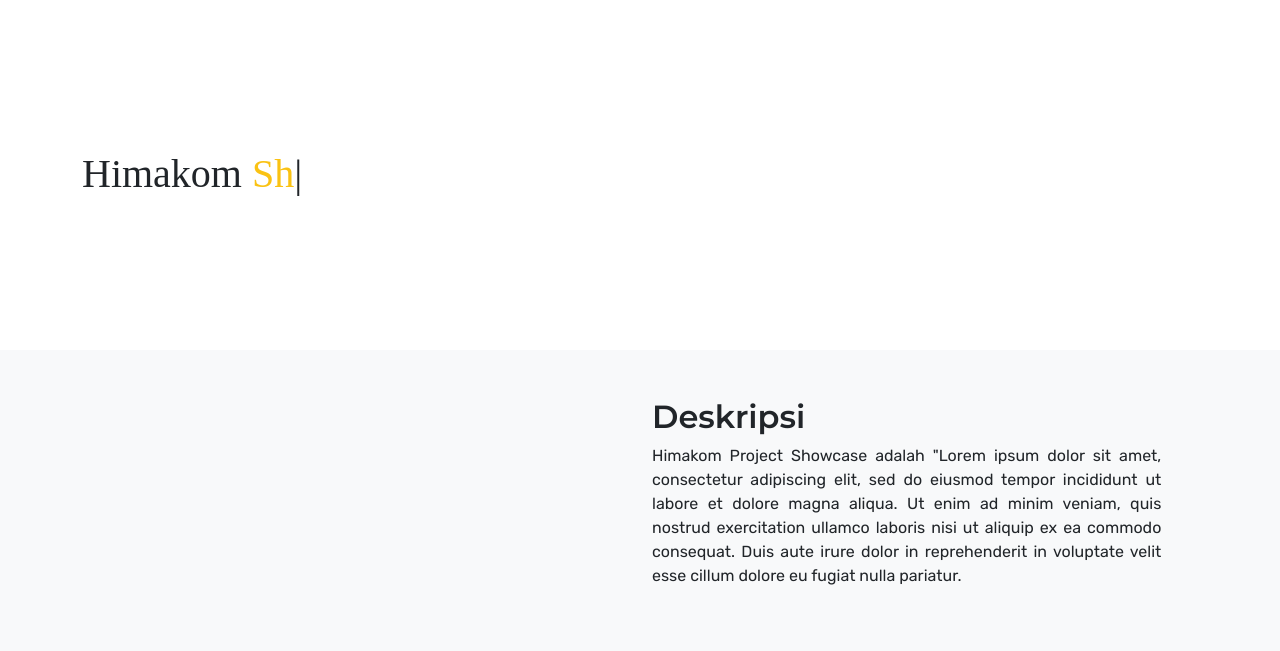
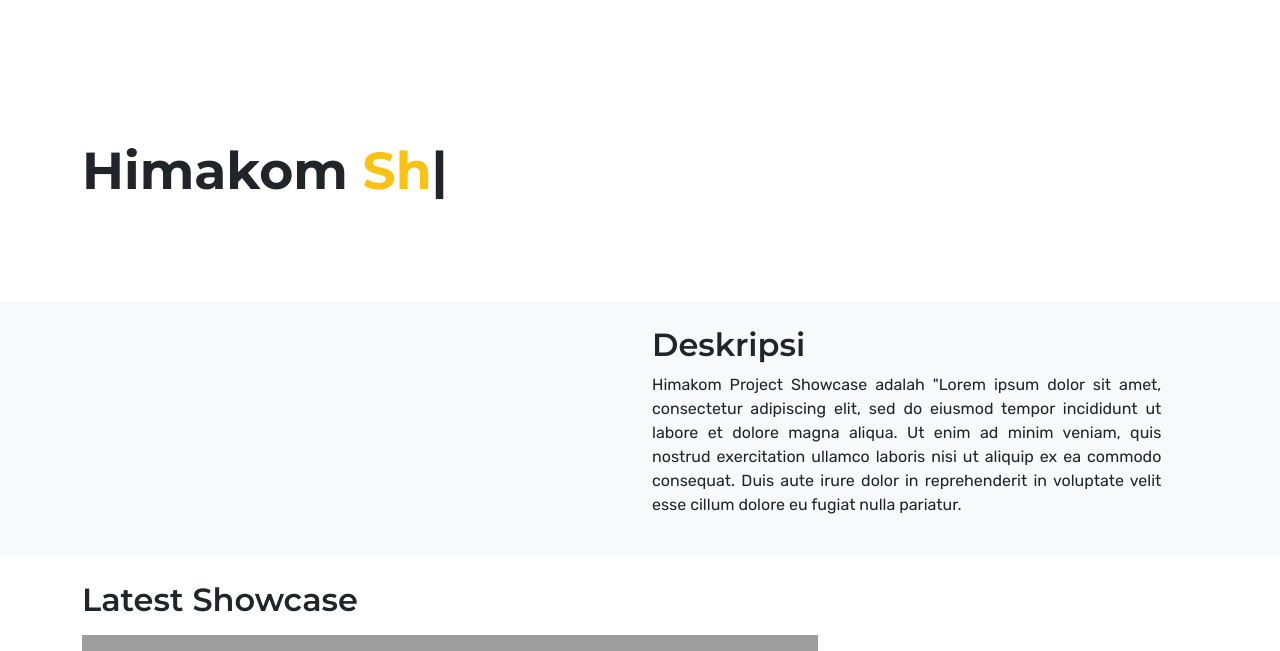
Before and after one commit to faizmuzaki/showcase, a Django app: page / in a window 1280 px wide. Shown: the part 56-707 px from the top of the page. Run offline with Django 4.2, Linux system fonts and the light colour scheme; data comes from the database, SQL or seed files in the repository; some libraries are stand-ins or nearby versions; some web fonts are replaced; grey boxes are pictures that could not be loaded.

Commit message:
did some experiment with the ui lol

```diff
--- a/showcase/static/showcase/css/style.css
+++ b/showcase/static/showcase/css/style.css
@@ -4,7 +4,7 @@
 
 .navbar-brand {
     font-family: viga;
-    size: 36px;
+    size: 38px;
 }
 
 .navbar-nav {
@@ -89,13 +89,19 @@ iframe {
 
 .jumbotron {
     margin-top: auto;
-    height: 200px;
 }
 
 .text-jum {
     position: justify;
-    margin-top: 150px;
+    margin: 17.5vh auto 12.5vh auto;
+    /* margin-top: 150px; */
     /* font-family: viga; */
+}
+
+.text-title {
+    font-family: 'Montserrat';
+    font-weight: 700;
+    font-size: 3.25rem;
 }
 
 
@@ -112,6 +118,11 @@ iframe {
 
 .text-about p {
     font-family: 'Rubik';
+}
+
+.text-show h2 {
+    font-family: 'Montserrat';
+    font-weight: 600;
 }
 
 
--- a/showcase/templates/showcase/index.html
+++ b/showcase/templates/showcase/index.html
@@ -1,7 +1,7 @@
 {% extends "showcase/layout.html" %} {% block body %}
 <div class="jumbotron jumbotron-fluid">
     <div class="container text-jum">
-        <h1 class="main-title">
+        <h1 class="text-title">
             Himakom
             <span id="typed" style="color: #FAC213;"></span>
         </h1>
@@ -9,12 +9,12 @@
 </div>
 <!-- <hr class="featurette-divider"> -->
 <section id="about" class="about bg-light">
-    <div class="container-fluid py-5">
+    <div class="container-fluid py-4">
         <div class="row">
             <div class="col-md-6"></div>
             <div class="col-md-5 text-about">
-                <h2 class="featurette-heading font-mont">Deskripsi</h2>
-                <p class="font-inter">
+                <h2 class="featurette-heading">Deskripsi</h2>
+                <p class="">
                     Himakom Project Showcase adalah "Lorem ipsum dolor sit amet, consectetur adipiscing elit, sed do eiusmod tempor incididunt ut labore et dolore magna aliqua. Ut enim ad minim veniam, quis nostrud exercitation ullamco laboris nisi ut aliquip ex ea commodo
                     consequat. Duis aute irure dolor in reprehenderit in voluptate velit esse cillum dolore eu fugiat nulla pariatur.
                 </p>
@@ -23,9 +23,9 @@
     </div>
 </section>
 <div class="container">
-    <div class="row">
-        <div id="carouselExampleCaptions" class="carousel slide col-md-8 py-3 mx-auto" data-bs-ride="carousel">
-            <h2 class="text-center">Last Showcase</h2>
+    <div class="row text-show">
+        <div id="carouselExampleCaptions" class="carousel slide col-md-8 py-4" data-bs-ride="carousel">
+            <h2 class="">Latest Showcase</h2>
             <ol class="carousel-indicators">
                 <li data-bs-target="#carouselExampleCaptions" data-bs-slide-to="0" class=""></li>
                 <li data-bs-target="#carouselExampleCaptions" data-bs-slide-to="1" class="active" aria-current="true"></li>
@@ -85,7 +85,7 @@
     var typed = new Typed('#typed', {
         strings: ['Showcase!'],
         typeSpeed: 70,
-        delaySpeed: 80,
+        delaySpeed: 200,
         loop: true
     });
 </script>
```
